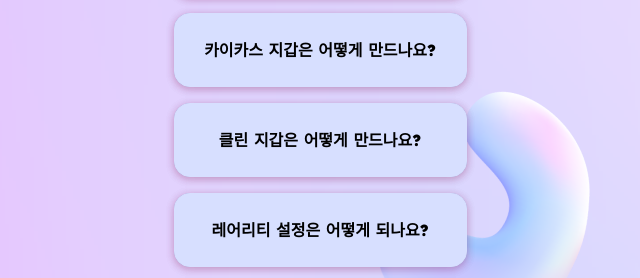
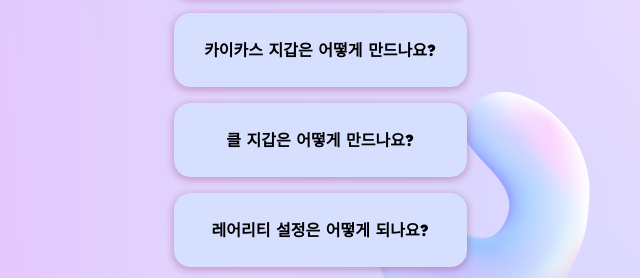
Before and after one commit to jksj97/Immuny-Town-The-Beginning04, a plain HTML site: page index.html in a window 1280 px wide. Shown: the part 4115-4393 px from the top of the page, 320-960 px from the left. Drawn offline with Linux system fonts and the light colour scheme.

Commit message:
Update index.html

```diff
--- a/index.html
+++ b/index.html
@@ -83,7 +83,7 @@
                             </li>
                             <li>
                                 <input type="checkbox" id="answer04">
-                                <label for="answer04">클린 지갑은 어떻게 만드나요?</label>
+                                <label for="answer04">클 지갑은 어떻게 만드나요?</label>
                                 <div>
                                     <p>스토어에서 'klip'을 다운로드하세요.</p>
                                     <div class="download-app">
```
